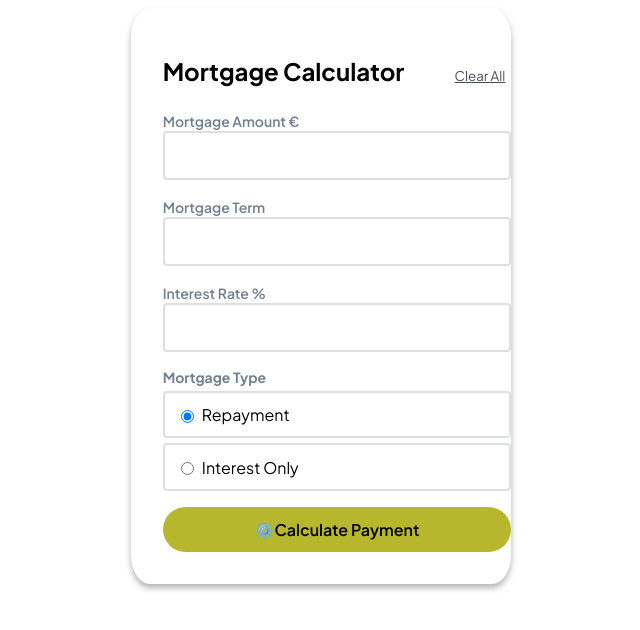
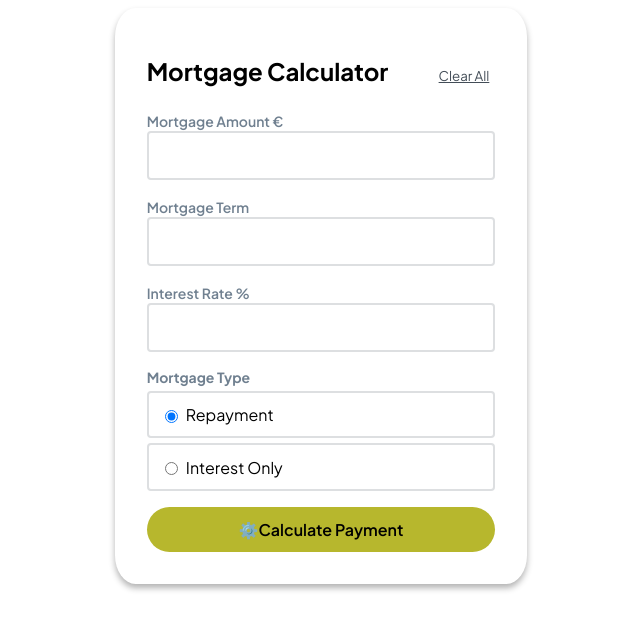
Before and after one commit to MartinYovchev/Mortgage-Repayment-Calculator, a React (Vite) app: page / in a window 1280 px wide. Shown: the top 630 px of the page, without its empty margins (319-959 px from the left). Built offline with nearby package versions, Linux system fonts and the light colour scheme.

Commit message:
Little style change

```diff
--- a/src/styles/calculator.scss
+++ b/src/styles/calculator.scss
@@ -8,9 +8,7 @@
   display: flex;
   flex-direction: column;
   max-width: 350px;
-  padding-left: 2rem;
-  padding-bottom: 2rem;
-  padding-top: 2rem;
+  padding: 2rem;
 
   .calculator-header {
     font-size: 24px;
```
